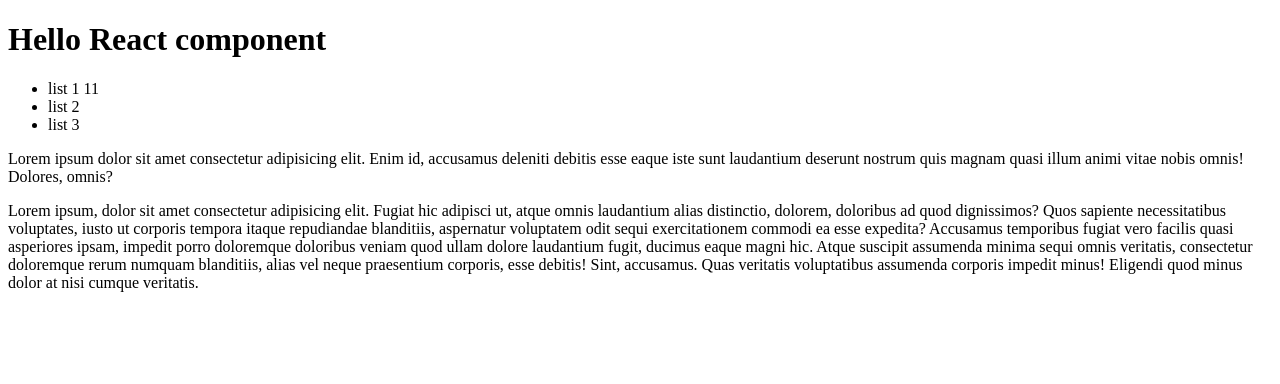
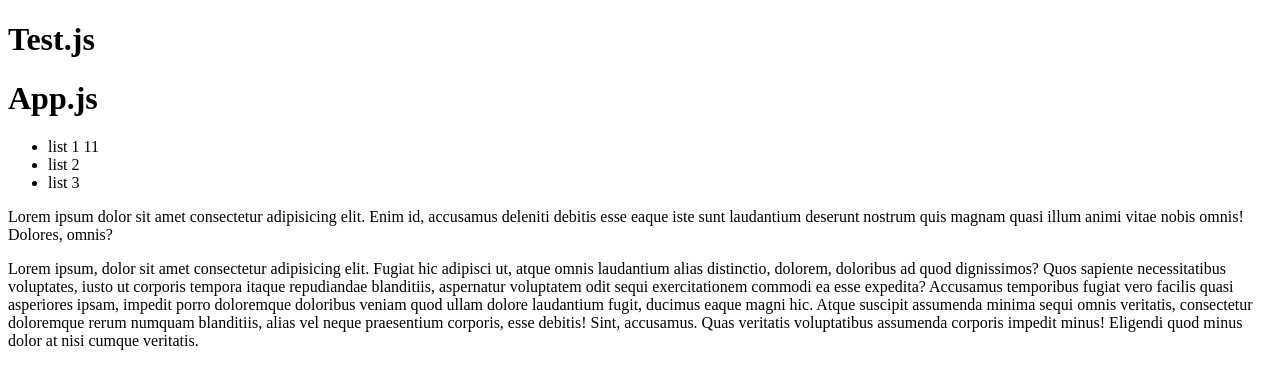
Before and after one commit to DenysShportun/react-fake-shop, a React (Create React App) app: page / in a window 1280 px wide. Shown: the top 384 px of the page. Built offline with nearby package versions, Linux system fonts and the light colour scheme.

Commit message:
прописали синтаксис вызова одинановых выражений и добавили не обезательное выражение

```diff
--- a/src/App.tsx
+++ b/src/App.tsx
@@ -1,3 +1,4 @@
+import { type } from '@testing-library/user-event/dist/type'
 import React from 'react'
 //React Element
 
@@ -7,7 +8,14 @@ import React from 'react'
 //const title = React.createElement("h1", null, 'React')
 
 //React component
-const Title = () => <h1>Hello React component</h1>
+
+type TitleProps = {
+    title: string
+    text?: string
+}
+
+
+const Title = (props: TitleProps) => <h1>{props.text} {props.title}</h1>
 const List = () => {
     let a = 10
     return (
@@ -25,7 +33,7 @@ const List = () => {
 function App() {
     return (
         <div className="App">
-            <Title /> <List />
+            <Title title="Test.js"/>  <Title title="App.js"/> <List />
         </div>
     )
 }
```
